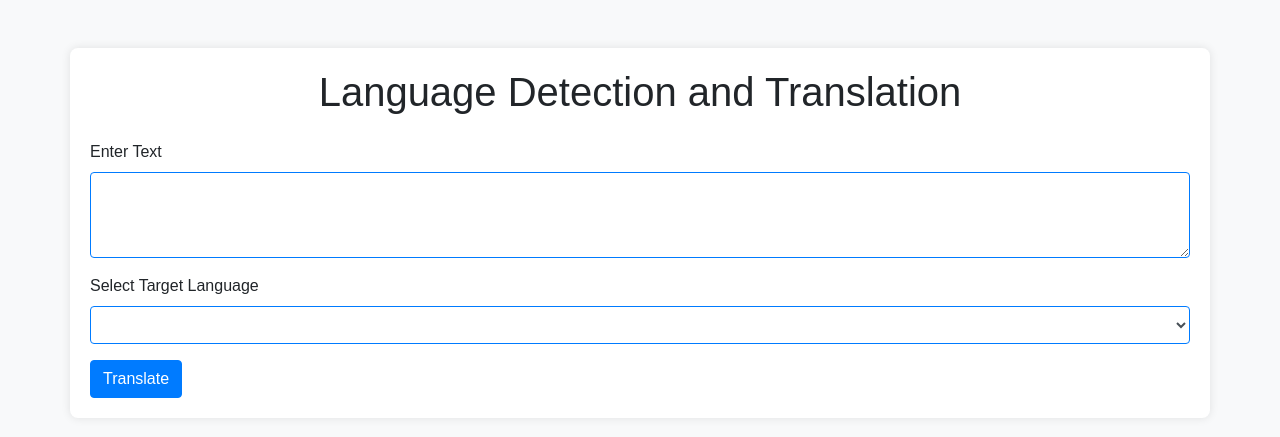
After one commit to ARHAM7447/chattingbot, a Flask app: page /tool4/ in a window 1280 px wide. The commit adds this page. Shown: the top 437 px of the page. Run offline with Flask 3, Linux system fonts and the light colour scheme; lists and menus that the app fills with data are empty; some libraries are stand-ins or nearby versions.

Commit message:
too4 added

```diff
--- a/app.py
+++ b/app.py
@@ -2,13 +2,14 @@ from flask import Flask, render_template
 from tools.tool1.routes import tool1_bp  # Import tool1 blueprint
 from tools.tool2.routes1 import tool2_bp  # Import tool2 blueprint
 from tools.tool3.routsee import tool3_bp
+from tools.tool4.routing import tool4_bp  # Import tool4 blueprint
 app = Flask(__name__, template_folder='templates')
 
 # Register Blueprints for all AI tools
 app.register_blueprint(tool1_bp, url_prefix='/tool1')  # Use url_prefix for clarity
 app.register_blueprint(tool2_bp, url_prefix='/tool2')  # Register tool2 properly
-app.register_blueprint(tool3_bp, url_prefix='/tool3')
-
+app.register_blueprint(tool3_bp, url_prefix='/tool3')  # Register tool3 properly
+app.register_blueprint(tool4_bp, url_prefix='/tool4')  # Register tool4 properly
 
 
 @app.route('/')
--- /dev/null
+++ b/tools/tool4/routing.py
@@ -0,0 +1,31 @@
+from flask import Blueprint, render_template, request
+from langdetect import detect
+from googletrans import Translator, LANGUAGES
+
+# Create Blueprint for tool4
+tool4_bp = Blueprint("tool4", __name__, url_prefix="/tool4", template_folder="templates")
+
+def detect_and_translate(text, target_lang):
+    # Detect language
+    result_lang = detect(text)
+
+    # Translate language
+    translator = Translator()
+    translate_text = translator.translate(text, dest=target_lang).text
+
+    return result_lang, translate_text
+
+@tool4_bp.route('/')
+def index():
+    return render_template('tool4.html', languages=LANGUAGES)
+
+@tool4_bp.route('/trans', methods=['POST'])
+def trans():
+    translation = ""
+    detected_lang = ""
+    if request.method == 'POST':
+        text = request.form['text']
+        target_lang = request.form['target_lang']
+        detected_lang, translation = detect_and_translate(text, target_lang)
+
+    return render_template('tool4.html', translation=translation, detected_lang=detected_lang, languages=LANGUAGES)
--- /dev/null
+++ b/tools/tool4/templates/tool4.html
@@ -0,0 +1,69 @@
+<!DOCTYPE html>
+<html lang="en">
+<head>
+    <meta charset="UTF-8">
+    <meta name="viewport" content="width=device-width, initial-scale=1.0">
+    <title>Language Detection and Translation</title>
+    <link rel="stylesheet" href="https://stackpath.bootstrapcdn.com/bootstrap/4.5.2/css/bootstrap.min.css">
+    <style>
+        body {
+            background-color: #f8f9fa;
+            font-family: Arial, sans-serif;
+        }
+        .container {
+            background-color: #ffffff;
+            border-radius: 8px;
+            box-shadow: 0 0 10px rgba(0, 0, 0, 0.1);
+            padding: 20px;
+        }
+        .form-control, .form-control:focus {
+            border-color: #007bff;
+            box-shadow: none;
+        }
+        .btn-primary {
+            background-color: #007bff;
+            border-color: #007bff;
+        }
+        .btn-primary:hover {
+            background-color: #0056b3;
+            border-color: #004085;
+        }
+        .result-section {
+            border-top: 1px solid #dee2e6;
+            padding-top: 20px;
+        }
+        .result-section h4 {
+            color: #343a40;
+        }
+    </style>
+</head>
+<body>
+    <div class="container mt-5">
+        <h1 class="text-center mb-4">Language Detection and Translation</h1>
+        <form method="post" action="/tool4/trans" class="mt-4">
+            <div class="form-group">
+                <label for="text">Enter Text</label>
+                <textarea class="form-control" id="text" name="text" rows="3" required></textarea>
+            </div>
+            <div class="form-group">
+                <label for="target_lang">Select Target Language</label>
+                <select class="form-control" id="target_lang" name="target_lang" required>
+                    {% for lang_code, lang_name in languages.items() %}
+                        <option value="{{ lang_code }}">{{ lang_name }}</option>
+                    {% endfor %}
+                </select>
+            </div>
+            <button type="submit" class="btn btn-primary">Translate</button>
+        </form>
+        {% if translation %}
+            <div class="result-section mt-4">
+                <h4>Detected Language: {{ detected_lang }}</h4>
+                <h4>Translation: {{ translation }}</h4>
+            </div>
+        {% endif %}
+    </div>
+    <script src="https://code.jquery.com/jquery-3.5.1.slim.min.js"></script>
+    <script src="https://cdn.jsdelivr.net/npm/@popperjs/core@2.9.1/dist/umd/popper.min.js"></script>
+    <script src="https://stackpath.bootstrapcdn.com/bootstrap/4.5.2/js/bootstrap.min.js"></script>
+</body>
+</html>
```
Also changed, not shown: templates/ai.html (+4 -3 lines), 1 other file.
